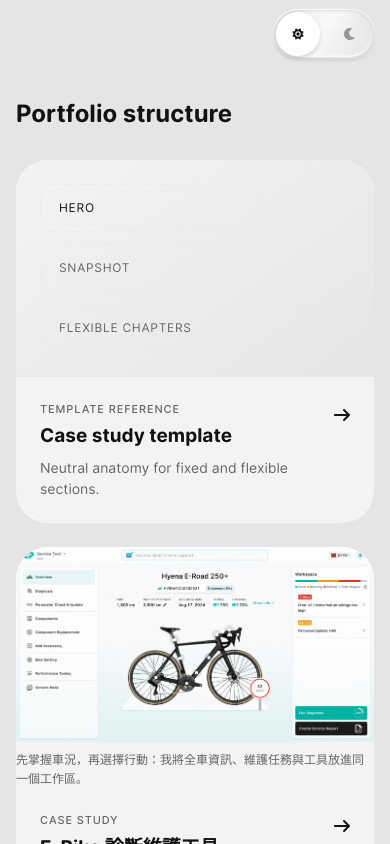
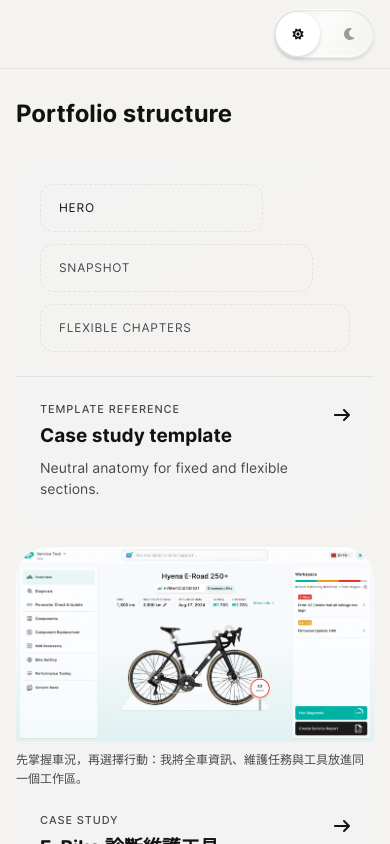
Before and after one commit to summywang/portfolio-website, a React (Vite) app: page / in a window 390 px wide. Built offline with nearby package versions, Linux system fonts and the light colour scheme.

Commit message:
Refine template palette and responsive impact cards

```diff
--- a/src/components/CaseStudy.tsx
+++ b/src/components/CaseStudy.tsx
@@ -81,7 +81,7 @@
           <StepCarousel steps={experience.content.steps} caption={experience.content.caption} />
         </Section>}
         {impact.content && <Section id="impact" label={chapterLabels.impact} chapter={impact.content}>
-          {impact.content.evidence.map((evidence, i) => <EvidenceNote key={i} evidence={evidence} />)}
+          <div className="evidence-grid">{impact.content.evidence.map((evidence, i) => <EvidenceNote key={i} evidence={evidence} />)}</div>
         </Section>}
         {reflection.content && <Section id="reflection" label={chapterLabels.reflection} chapter={reflection.content} />}
       </article>
--- a/src/components/KeyDecision.tsx
+++ b/src/components/KeyDecision.tsx
@@ -1,16 +1,10 @@
 import type { Decision, Evidence } from '../data/schema';
 import { CaseMedia } from './CaseMedia';
 
-const evidenceLabels: Record<Evidence['kind'], string> = {
-  'design-intent': 'Design intent', observation: 'Observed behavior',
-  feedback: 'Qualitative feedback', shipped: 'Released', measured: 'Measured outcome',
-};
 export function EvidenceNote({ evidence }: { evidence: Evidence }) {
   return <aside className="evidence-note">
-    <p className="section-label">{evidenceLabels[evidence.kind]}</p>
     <p>{evidence.text}</p>
     {evidence.limitation && <p className="evidence-limit">{evidence.limitation}</p>}
-    <p className="evidence-source">Source: {evidence.source}</p>
   </aside>;
 }
 export function KeyDecision({ decision }: { decision: Decision }) {
--- a/src/components/TemplateReference.tsx
+++ b/src/components/TemplateReference.tsx
@@ -66,7 +66,7 @@
           { id: 'reference-step-2', title: 'Next step title', text: 'Continue the end-to-end sequence.' },
           { id: 'reference-step-3', title: 'Final step title', text: 'Close the flow or show the outcome.' },
         ]} caption="The number of cards follows the actual product flow." /></ReferenceSection>
-        <ReferenceSection label="Impact" title="Impact title"><p>Use only confirmed outcomes. Name the evidence type, source, attribution, and limitations.</p><aside className="evidence-note"><p className="section-label">Evidence type</p><p>Confirmed result with attribution and limitations.</p><p className="evidence-source">Source: verified project evidence</p></aside><MediaSlot /></ReferenceSection>
+        <ReferenceSection label="Impact" title="Impact title"><p>Use only confirmed outcomes. Name the evidence type, source, attribution, and limitations.</p><div className="evidence-grid">{[1, 2, 3].map(item => <aside className="evidence-note" key={item}><p>Confirmed result with attribution and limitations.</p></aside>)}</div><MediaSlot /></ReferenceSection>
         <ReferenceSection label="Reflection" title="Reflection title"><p>Close with author-confirmed learning, tradeoffs, or unresolved questions.</p><MediaSlot /></ReferenceSection>
       </article>
       <footer className="case-footer article-width"><p>Fixed: Hero and Snapshot · Flexible: chapter length, decision count, text and media order</p></footer>
--- a/src/styles.css
+++ b/src/styles.css
@@ -17,8 +17,8 @@
 }
 :root {
   color-scheme: light;
-  --background: #E5E5E5; --foreground: #121212; --muted-foreground: #666;
-  --surface: #f3f3f3; --border: #eaeaea; --success: #68d98b; --warning: #b23c30; --focus-ring: #2563eb;
+  --background: #F4F3F0; --foreground: #121212; --muted-foreground: #484848;
+  --surface: #f3f3f3; --border: #E3E2DD; --success: #68d98b; --warning: #b23c30; --focus-ring: #2563eb;
   --glass-fill: linear-gradient(-75deg, #ffffff0d, #ffffff90, #ffffff0d);
   --glass-edge: #00000010;
   --glass-shadow: inset 0 1.5px 2px #0000000d, inset 0 -1.5px 2px #ffffffcc, 0 2px 3px #00000024, 0 0 1px 1px #ffffff;
@@ -278,7 +278,9 @@
 .decision-blocks { margin-top: 14px; }
 .decision-copy + .decision-copy, .decision-copy + .case-media, .case-media + .decision-copy, .decision-blocks > .case-media + .case-media { margin-top: 28px; }
 .decision-copy p + p { margin-top: 14px; }
-.evidence-note { padding: 21px; background: var(--surface); border-radius: 16px; margin-top: 24px; }
+.evidence-grid { display: grid; grid-template-columns: repeat(3, minmax(0, 1fr)); gap: 24px; margin-top: 24px; }
+.evidence-note { min-width: 0; padding: 21px; background: var(--surface); border-radius: 16px; color: var(--foreground); font-weight: 500; }
+@media (max-width: 767px) { .evidence-grid { grid-template-columns: 1fr; } }
 .evidence-note .evidence-limit, .evidence-source { font-size: 13px; line-height: 1.6; }
 .evidence-note p + p { margin-top: 8px; }
 .media-list { display: grid; gap: 28px; margin-top: 28px; }
```
Also changed, not shown: 1 other file (tests, documents, lock files or other folders).
